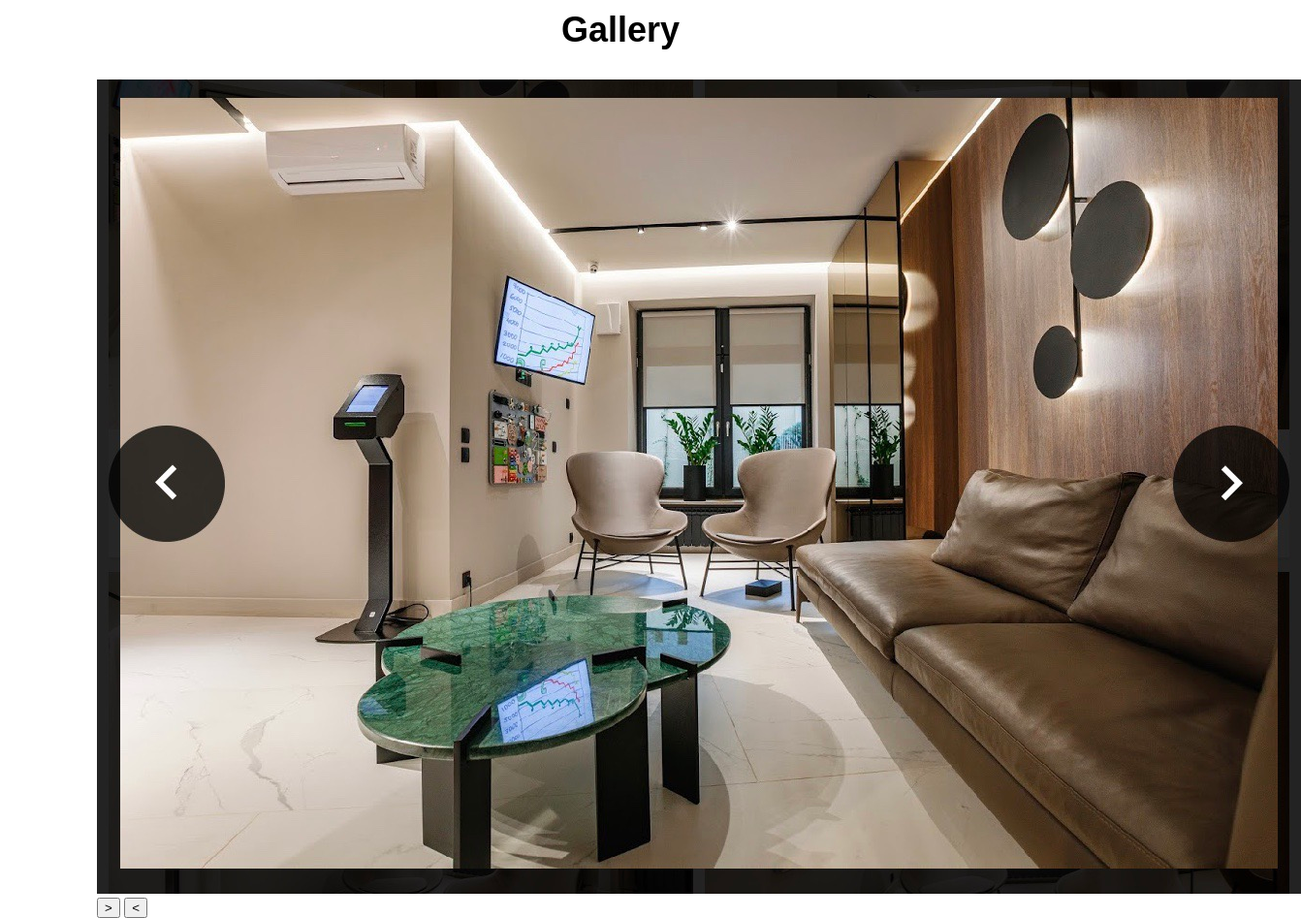
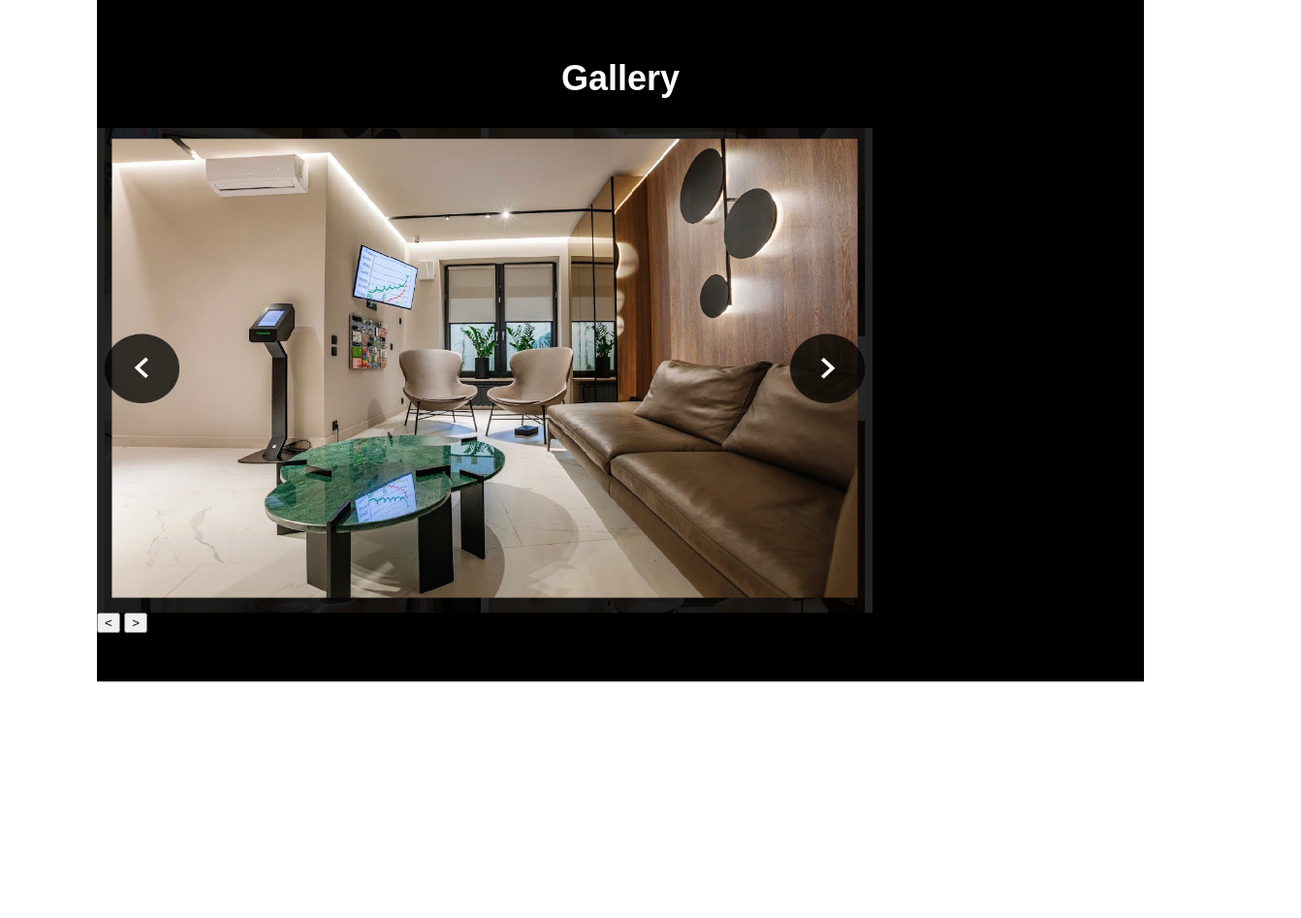
Before and after one commit to Uliana-Kurianska/Ortostyle, a plain HTML site: page about.html in a window 1280 px wide. Shown: the part 780-1727 px from the top of the page at 97% size, 1342 px wide, since content can reach past the window. After the commit the page ends 1483 px from the top, so only its background shows below. Drawn offline with Linux system fonts and the light colour scheme.

Commit message:
Mark carousel

```diff
--- a/about.html
+++ b/about.html
@@ -15,9 +15,9 @@
             <label class="burger-icon" for="burger-checkbox">☰</label>
             <input type="checkbox" id="burger-checkbox">
             <div class="menu">
-                <a href="#home">Home</a>
+                <a href="index.html" target="_parent">Home</a>
                 <a href="portfolio.html">Portfolio</a>
-                <a href="about.html">About</a>
+                <a href="#about">About</a>
                 <a href="contacts.html">Contacts</a>
                 <button class="sign-up-online">Sign Up Online</button>
             </div>
@@ -31,12 +31,13 @@
         </header>
 <main>
       <section class="carousel">
+
         <h2>Gallery</h2>
-        <div>
+        <container>
             <img class="current-img" alt="Image">
-        </div>
-        <button class="next">></button>
-        <button class="prev"><</button>
+        </container>
+        <button class="next"><</button>
+        <button class="prev">></button>
     </section>
 </main>
 
--- a/css/about.css
+++ b/css/about.css
@@ -1,3 +1,9 @@
+.burger-icon {
+    position: relative;
+    z-index: 2;
+}
+
+
 .block_main_about {
 
     position: relative;
@@ -34,6 +40,23 @@
     background-size: cover;
 }
 
-.burger-icon {
+.carousel {
+    background-color: black;
+    padding: 50px 0;
     color: white;
+
 }
+
+.carousel img {
+
+    width: 100%;
+    height: 100%;
+}
+
+container {
+    display: flex;
+    justify-content: center;
+    width: 800px;
+    height: 500px;
+
+}
--- a/css/index.css
+++ b/css/index.css
@@ -158,7 +158,7 @@ h2 {
     background-position: cover;
     color: white;
     margin: 0;
-    padding: 50px 20px;
+    padding: 50px 40px;
     text-align: center;
 }
 
@@ -166,6 +166,7 @@ h2 {
     text-align: justify;
     font-size: 18px;
     line-height: 26px;
+
 }
 
 .more-about-us {
@@ -394,7 +395,7 @@ footer {
 .social_networks img {
     max-width: 30px;
     display: block;
-    margin: auto;
+
     padding: 10px;
     color: white;
 }
```
